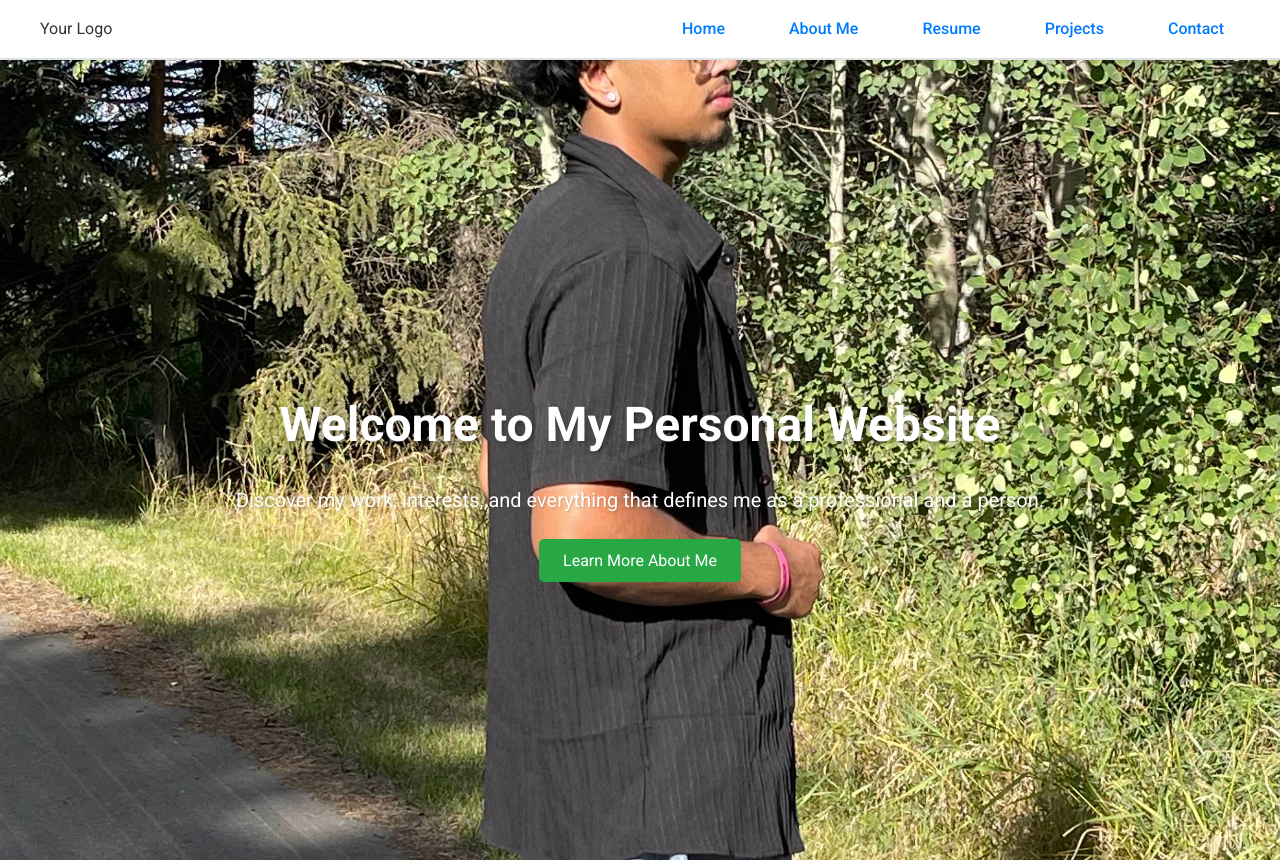
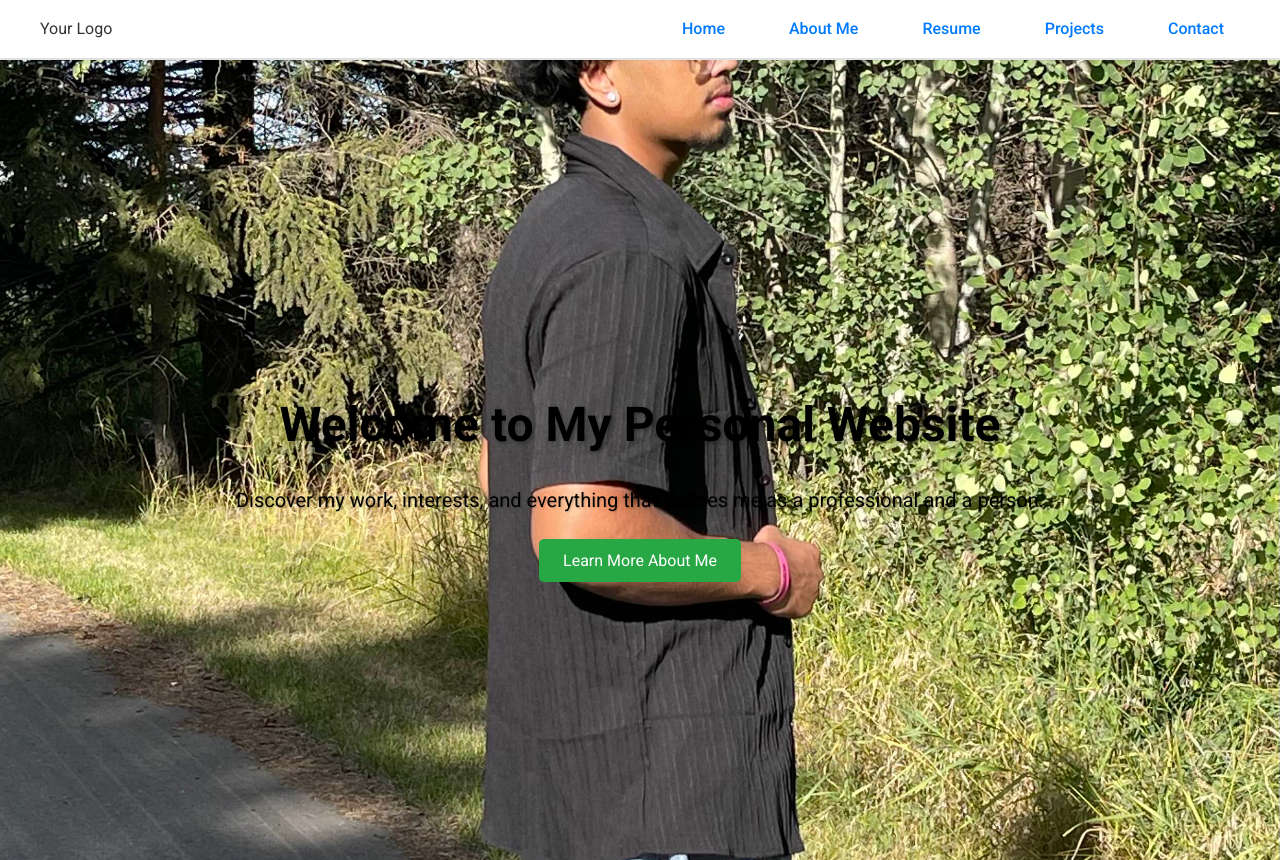
Before and after one commit to Lance-Adhikari/PersonalWebsite, a plain HTML site: page index.html in a window 1280 px wide. Shown: the top 860 px of the page. Drawn offline with Linux system fonts and the light colour scheme.

Commit message:
new changes

```diff
--- a/styles.css
+++ b/styles.css
@@ -77,7 +77,7 @@ nav {
     align-items: center;
     justify-content: center;
     text-align: center;
-    color: #ffffff; /* White text on hero section for contrast */
+    color: black; /* White text on hero section for contrast */
     padding: 0 2rem;
     margin-top: 60px; /* Adjust for fixed header */
     background-color: #007bff; /* Fallback background color */
```
